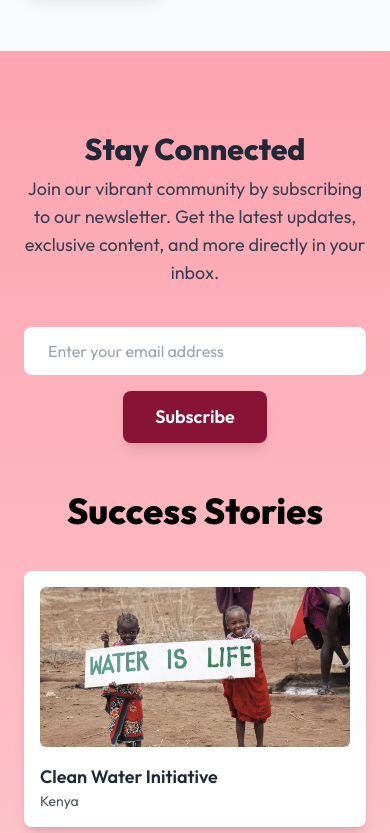
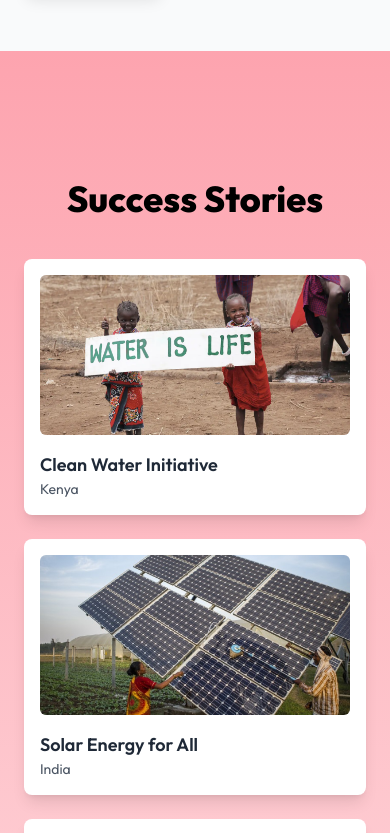
Before and after one commit to sorupchakraborty/SeedSphere-client, a React (Vite) app: page / in a window 390 px wide. Shown: the part 3160-3993 px from the top of the page. Built offline with nearby package versions, Linux system fonts and the light colour scheme; no server answers.

Commit message:
add Success Stories section to NewsletterFAQ component

```diff
--- a/src/components/NewsletterFAQ/NewsletterFAQ.jsx
+++ b/src/components/NewsletterFAQ/NewsletterFAQ.jsx
@@ -41,8 +41,23 @@ const NewsletterFAQ = () => {
     return (
         <section className="py-20 px-6 bg-gradient-to-b from-rose-300 via-rose-200 to-rose-100 text-white dark:from-rose-950 dark:via-rose-800 dark:to-rose-700">
             <div className="max-w-7xl mx-auto">
+                {/* Success Stories Section */}
+                <div className="mt-12 md:mt-24">
+                    <h2 className="text-4xl font-extrabold text-center text-black dark:text-white">
+                        Success Stories
+                    </h2>
+                    <div className="mt-10 grid grid-cols-1 sm:grid-cols-2 lg:grid-cols-4 gap-6">
+                        {successStories.map((story, index) => (
+                            <div key={index} className="bg-white dark:bg-gray-800 rounded-lg shadow-lg p-4">
+                                <img src={story.image} alt={story.name} className="w-full h-40 object-cover rounded-md" />
+                                <h3 className="mt-4 text-lg font-semibold text-gray-800 dark:text-white">{story.name}</h3>
+                                <p className="text-sm text-gray-600 dark:text-gray-300">{story.place}</p>
+                            </div>
+                        ))}
+                    </div>
+                </div>
                 {/* Newsletter Section */}
-                <div className="text-center">
+                <div className="text-center mt-10">
                     <SectionTitle
                         title="Stay Connected"
                         subtitle="Join our vibrant community by subscribing to our newsletter. Get the latest updates, exclusive content, and more directly in your inbox."
@@ -65,47 +80,9 @@ const NewsletterFAQ = () => {
                     </div>
                 </div>
 
-                {/* Success Stories Section */}
-                <div className="mt-12 md:mt-24">
-                    <h2 className="text-4xl font-extrabold text-center text-black dark:text-white">
-                        Success Stories
-                    </h2>
-                    <div className="mt-10 grid grid-cols-1 sm:grid-cols-2 lg:grid-cols-4 gap-6">
-                        {successStories.map((story, index) => (
-                            <div key={index} className="bg-white dark:bg-gray-800 rounded-lg shadow-lg p-4">
-                                <img src={story.image} alt={story.name} className="w-full h-40 object-cover rounded-md" />
-                                <h3 className="mt-4 text-lg font-semibold text-gray-800 dark:text-white">{story.name}</h3>
-                                <p className="text-sm text-gray-600 dark:text-gray-300">{story.place}</p>
-                            </div>
-                        ))}
-                    </div>
-                </div>
 
-                {/* FAQ Section */}
-                <div className="mt-12 md:mt-24">
-                    <h2 className="text-4xl font-extrabold text-center text-black dark:text-white">
-                        Frequently Asked Questions
-                    </h2>
-                    <div className="mt-10 space-y-6 max-w-3xl mx-auto">
-                        {faqs.map((faq, index) => (
-                            <div
-                                key={index}
-                                className="p-6 bg-white dark:bg-gray-800 border border-gray-300 dark:border-gray-700 rounded-lg shadow-lg"
-                            >
-                                <button
-                                    onClick={() => toggleFAQ(index)}
-                                    className="w-full flex justify-between items-center text-lg font-semibold text-gray-800 dark:text-white focus:outline-none"
-                                >
-                                    {faq.question}
-                                    <span className="text-rose-500">{faq.isOpen ? "-" : "+"}</span>
-                                </button>
-                                {faq.isOpen && (
-                                    <p className="mt-3 text-gray-600 dark:text-gray-300">{faq.answer}</p>
-                                )}
-                            </div>
-                        ))}
-                    </div>
-                </div>
+
+
             </div>
         </section>
     );
```
